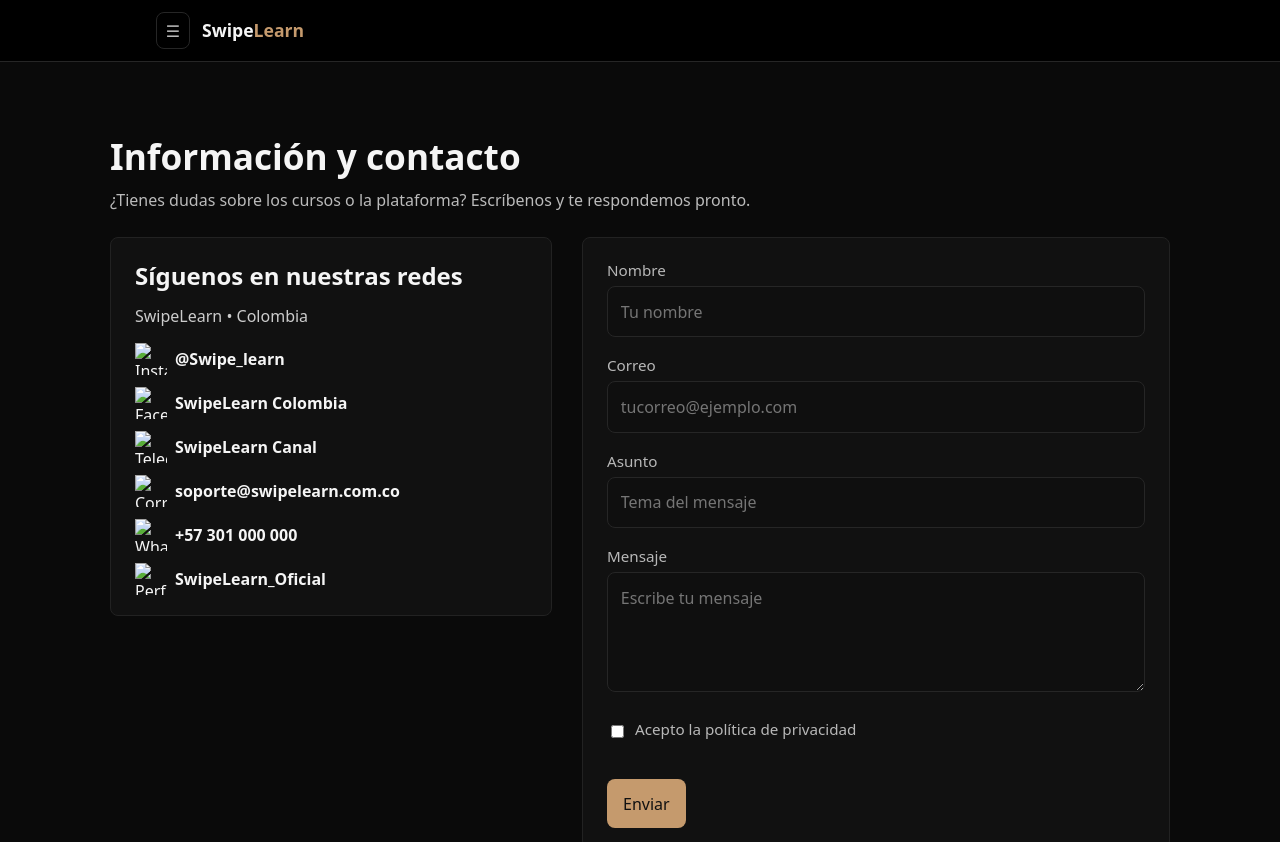
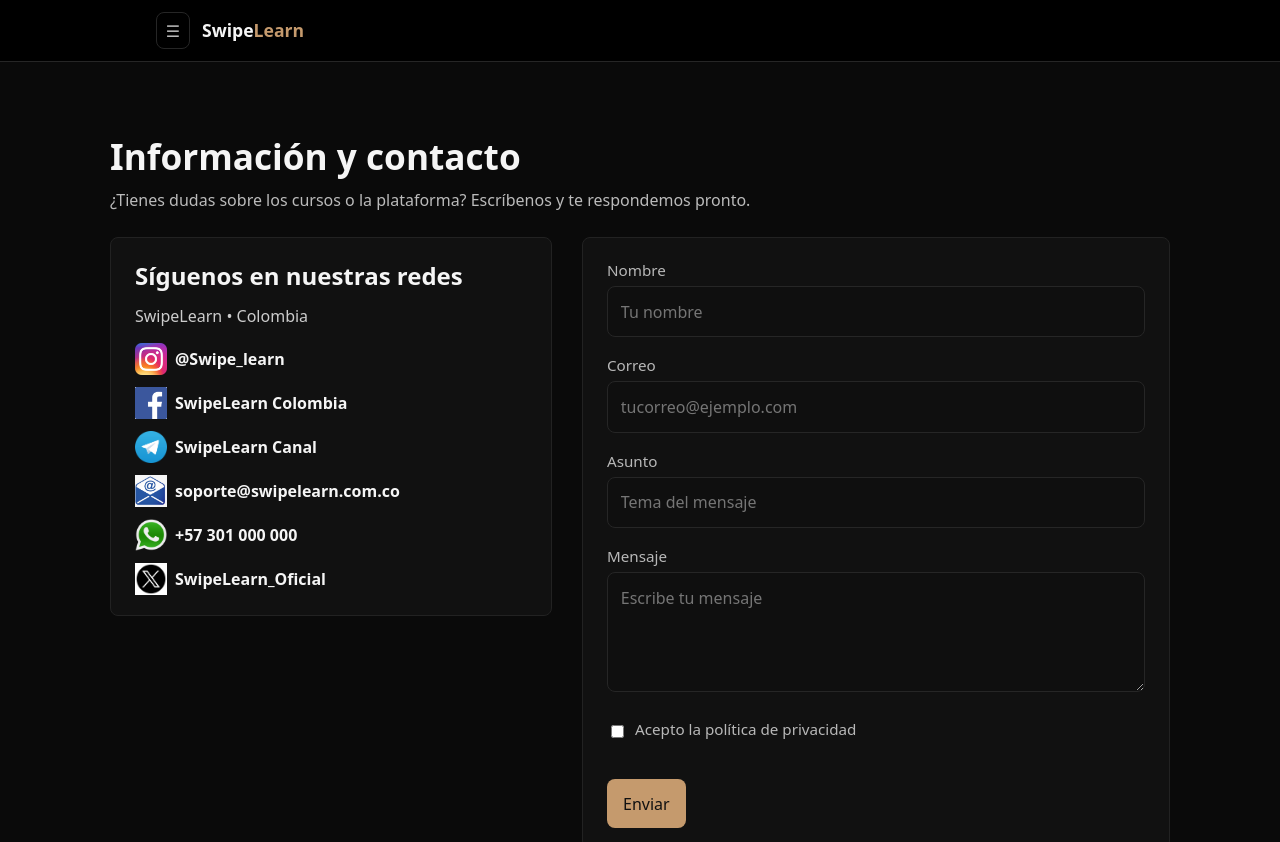
Before and after one commit to svengc/PI-SwipeLearn, a website: page contacto.html in a window 1280 px wide. Shown: the top 842 px of the page. Drawn offline with Linux system fonts and the light colour scheme.

Commit message:
Se agrega pantallas de FG

```diff
--- a/contacto.html
+++ b/contacto.html
@@ -37,27 +37,27 @@
             <div class="social-container">
               <div class="social-icons">
                 <a href="https://www.instagram.com/" target="_blank" rel="noopener noreferrer">
-                  <img src="img/Instagram_icon.png" alt="Instagram">
+                  <img src="img-copy/Instagram_icon.png" alt="Instagram">
                   <strong>@Swipe_learn</strong>
                 </a>
                 <a href="https://www.facebook.com/?locale=es_LA" target="_blank" rel="noopener noreferrer">
-                  <img src="img/facebook.png" alt="Facebook">
+                  <img src="img-copy/facebook.png" alt="Facebook">
                   <strong>SwipeLearn Colombia</strong>
                 </a>
                 <a href="https://web.telegram.org/" target="_blank" rel="noopener noreferrer">
-                  <img src="img/telegram.png" alt="Telegram">
+                  <img src="img-copy/telegram.png" alt="Telegram">
                   <strong>SwipeLearn Canal</strong>
                 </a>
                 <a href="mailto:soporte@swipelearn.com.co">
-                  <img src="img/correo.png" alt="Correo electrónico">
+                  <img src="img-copy/correo.png" alt="Correo electrónico">
                   <strong>soporte@swipelearn.com.co</strong>
                 </a>
                 <a href="https://wa.me/573010000000" target="_blank" rel="noopener noreferrer">
-                  <img src="img/wpp.png" alt="WhatsApp">
+                  <img src="img-copy/wpp.png" alt="WhatsApp">
                   <strong>+57 301 000 000</strong>
                 </a>
                 <a href="https://x.com/?lang=es" target="_blank" rel="noopener noreferrer">
-                  <img src="img/x.png" alt="Perfil en X (Twitter)">
+                  <img src="img-copy/x.png" alt="Perfil en X (Twitter)">
                   <strong>SwipeLearn_Oficial</strong>
                 </a>
               </div>
```
Also changed, not shown: img-copy/Instagram_icon.png (added), img-copy/correo.png (added), img-copy/facebook.png (added), img-copy/horario.png (added), img-copy/telegram.png (added), img-copy/wpp.png (added), img-copy/x.png (added).
